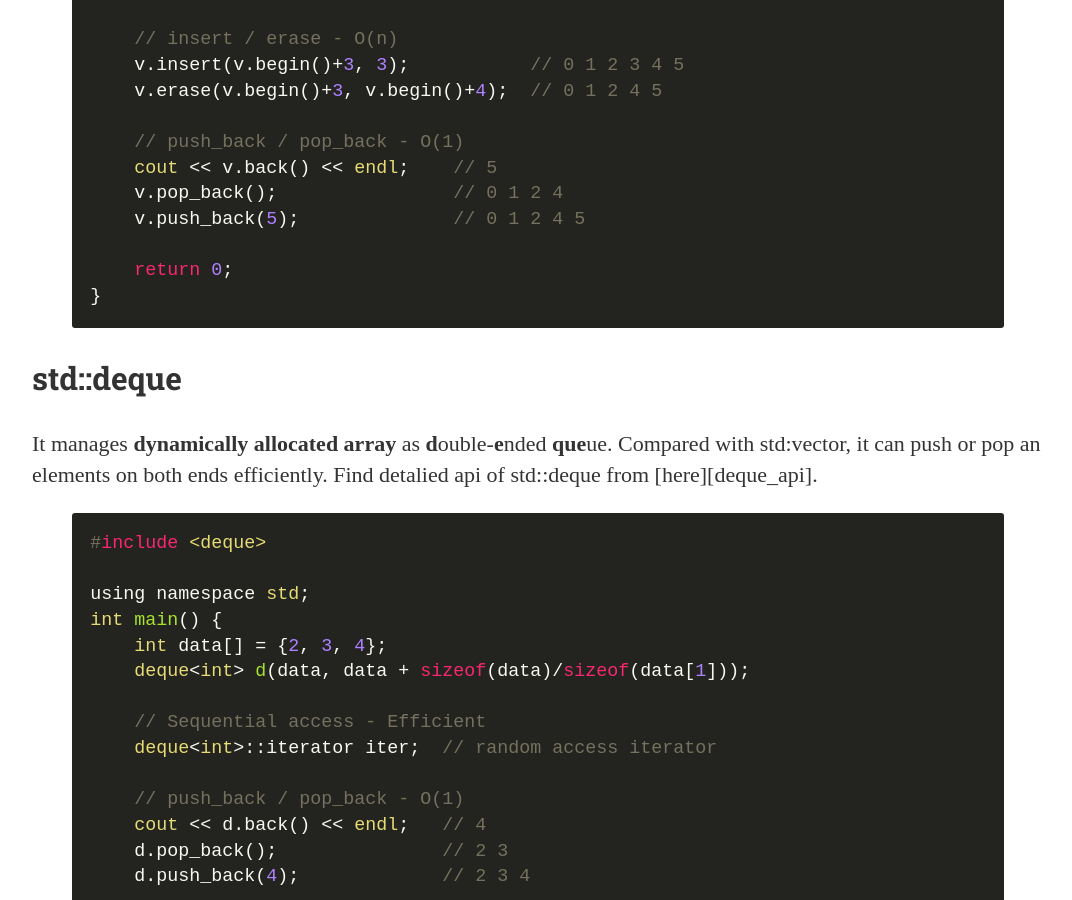
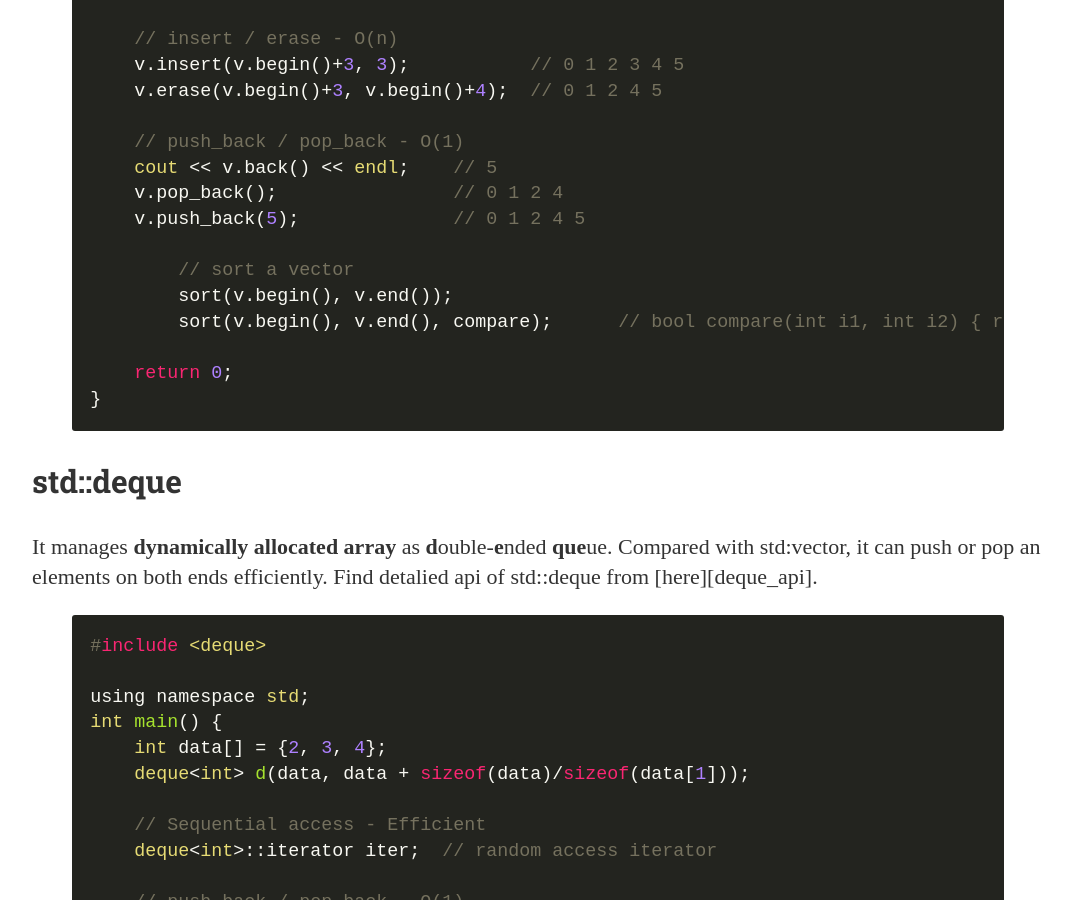
Before and after one commit to darkgs/darkgs.github.io, a Jekyll site: the page built from _posts/2019-07-16-preliminaries_c++.markdown, in a window 1280 px wide and 900 px high, scrolled down 2216 px. Shown: the whole window, without its empty margins (102-1174 px from the left). Built offline with Jekyll 4.4.1, drawn with Linux system fonts in a browser that asks for light colours; nearby versions of some CDN libraries.

Commit message:
sort vector

```diff
--- a/_posts/2019-07-16-preliminaries_c++.markdown
+++ b/_posts/2019-07-16-preliminaries_c++.markdown
@@ -61,6 +61,10 @@ int main() {
     cout << v.back() << endl;    // 5
     v.pop_back();                // 0 1 2 4
     v.push_back(5);              // 0 1 2 4 5
+
+	// sort a vector
+	sort(v.begin(), v.end());
+	sort(v.begin(), v.end(), compare);	// bool compare(int i1, int i2) { return i1 < i2; };
 
     return 0;
 }
```
Also changed, not shown: 1 other file.
